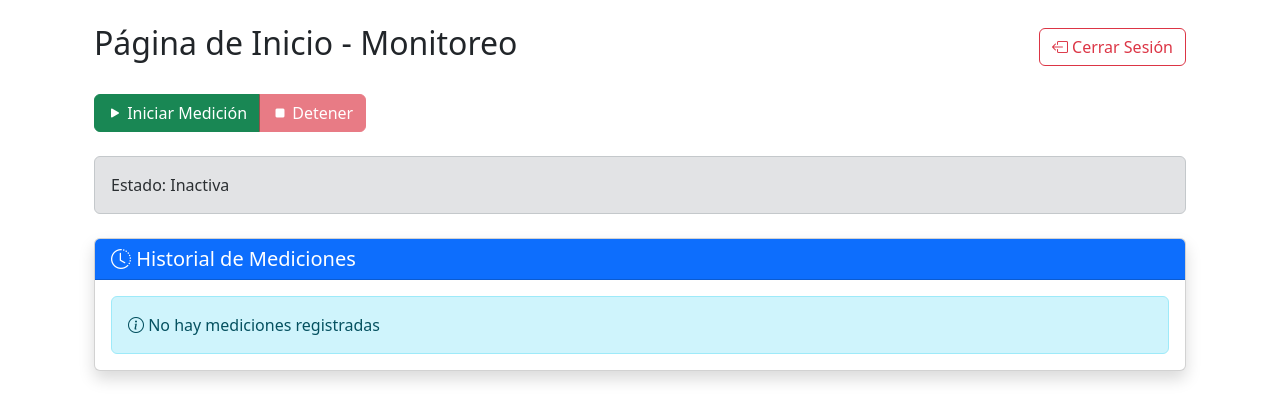
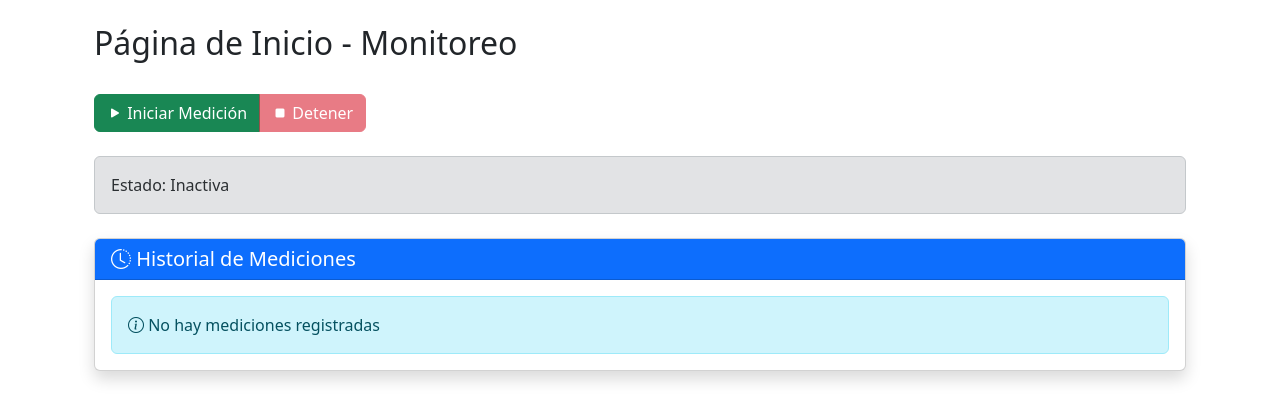
Before and after one commit to xoce97/sistema_medidor_alcohol, a Django app: page /index/ in a window 1280 px wide. Shown: the top 420 px of the page. Run offline with Django 5.2, Linux system fonts and the light colour scheme; the visitor is signed in with stand-in values (Sample User, id 1); data that the repository does not hold is empty; some libraries are stand-ins or nearby versions.

Commit message:
Se elimino el entrono virtual

```diff
--- a/alcoholimetro-env/pyvenv.cfg
+++ /dev/null
@@ -1,3 +0,0 @@
-home = /usr/bin
-include-system-site-packages = false
-version = 3.10.12
--- a/alcoholimetro2025/medidor/templates/index.html
+++ b/alcoholimetro2025/medidor/templates/index.html
@@ -7,12 +7,6 @@
     <!-- Barra superior con título y botón de logout -->
     <div class="d-flex justify-content-between align-items-center mb-4">
         <h2>Página de Inicio - Monitoreo</h2>
-        <form action="{% url 'logout' %}" method="post">
-            {% csrf_token %}
-            <button type="submit" class="btn btn-outline-danger">
-                <i class="bi bi-box-arrow-left"></i> Cerrar Sesión
-            </button>
-        </form>
     </div>
 
     <!-- Controles de medición -->
```
Also changed, not shown: 14 other files.
